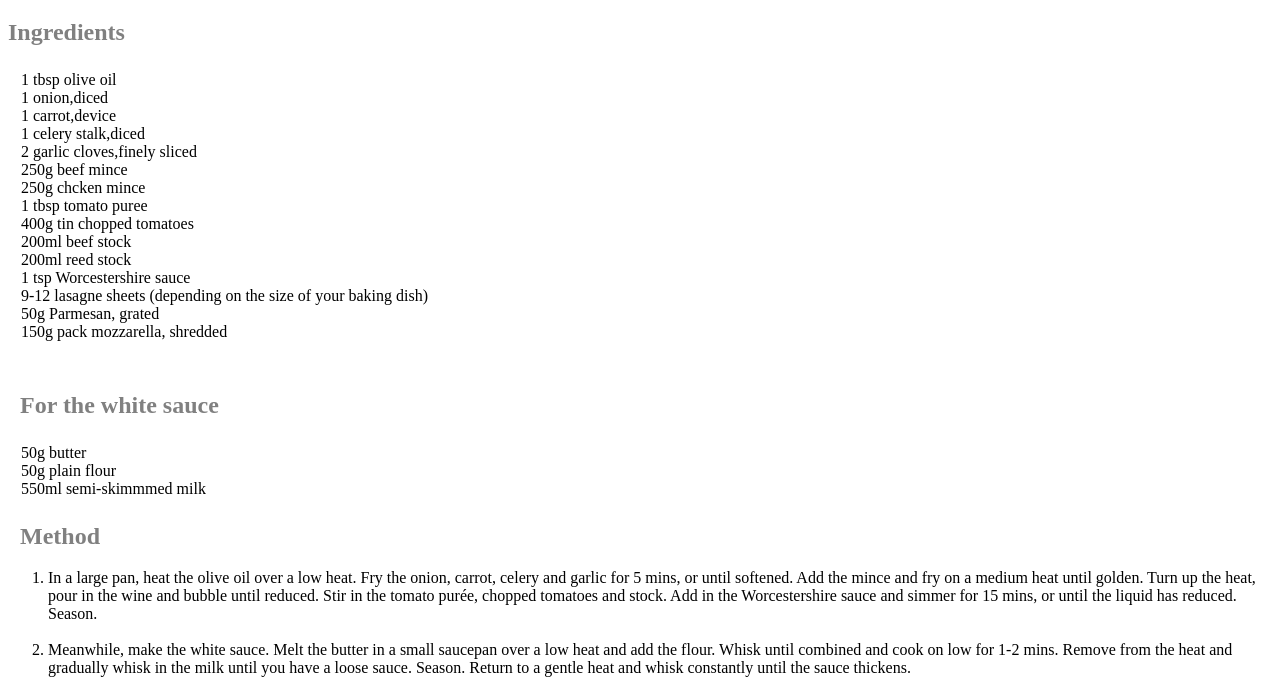
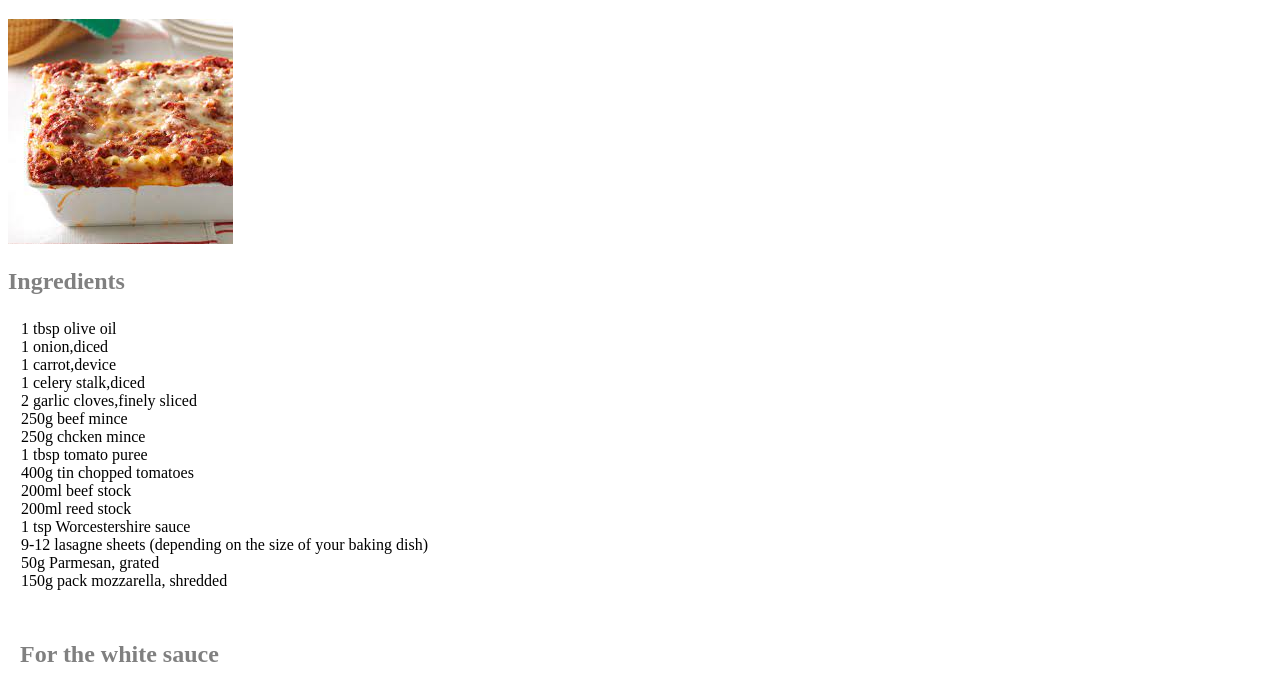
Before and after one commit to Khizar-sheikh/Odin-Recipes2, a plain HTML site: page recipes/lasagna.html in a window 1280 px wide. Shown: the part 61-751 px from the top of the page. Drawn offline with Linux system fonts and the light colour scheme; files whose address does not match are found by name.

Commit message:
added the image under h1 heading

```diff
--- a/recipes/lasagna.html
+++ b/recipes/lasagna.html
@@ -9,6 +9,9 @@
 <style></style>
 <body>
     <h1 style="padding: 0 12px;">Lasagna Recipe</h1>
+
+    <img src="C:\Users\ProBook\repos\Odin-Recipes2\images\lasagna.jpg" alt="This is an image of lasagna">
+
     <h2 style="color: grey;">Ingredients</h2>
     <ul style="list-style: none
     ; padding: 5px; margin: 8px;">
```
Also changed, not shown: images/lasagna.jpg (added).
